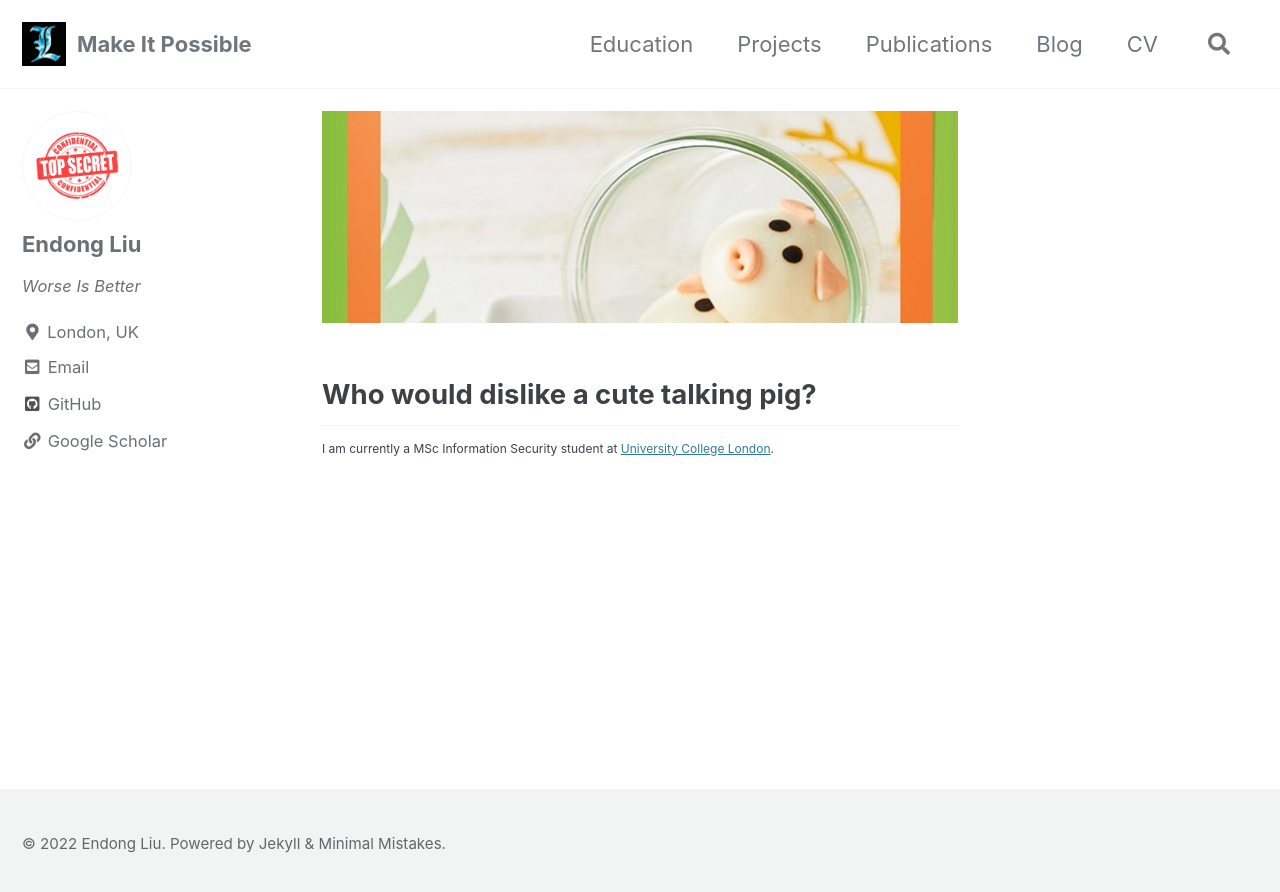
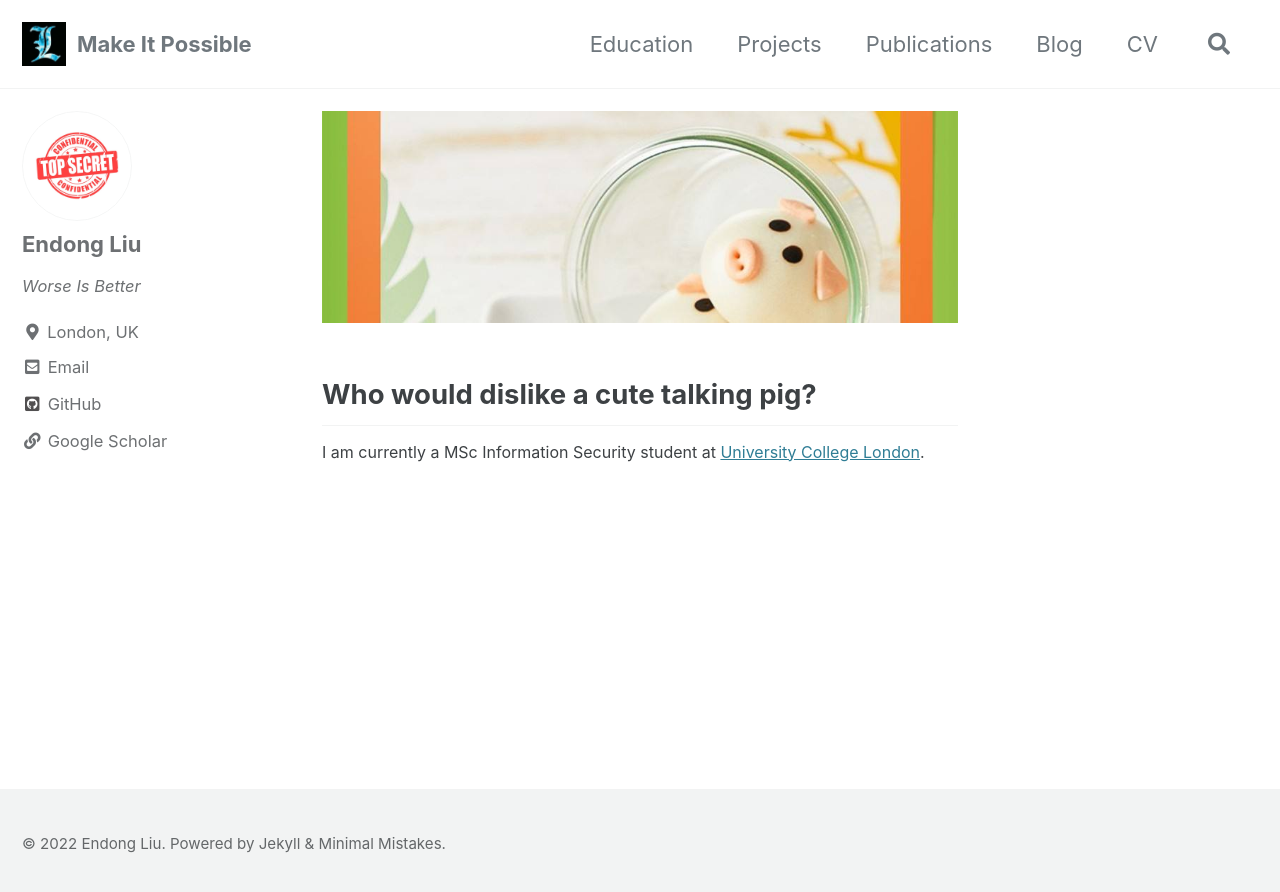
Before and after one commit to ZzPoLariszZ/zzpolariszz.github.io, a Jekyll site: the page built from index.html, in a window 1280 px wide. Shown: the top 892 px of the page. Built offline with Jekyll 4.4.1, drawn with Linux system fonts in a browser that asks for light colours; cached includes are drawn as plain includes; the list of posts is cut into pages by our own code.

Commit message:
Update Font Size

```diff
--- a/index.html
+++ b/index.html
@@ -11,7 +11,7 @@ author_profile: true
 
         <h2>Who would dislike a cute talking pig?</h2>
 
-        <p style="font-size:12px">
+        <p style="font-size:16px">
             I am currently a MSc Information Security student at <a href="https://www.ucl.ac.uk/">University College London</a>.
         </p>
 
```
